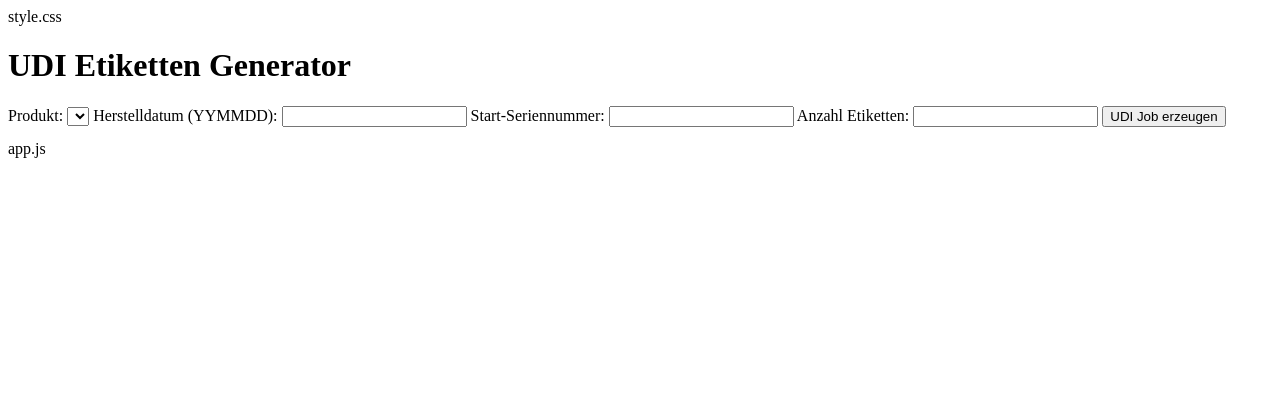
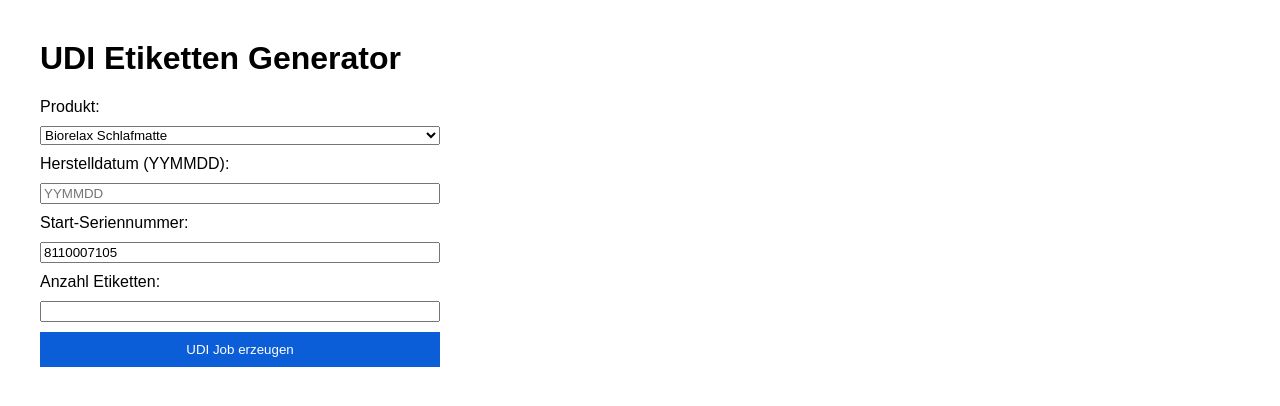
Before and after one commit to KleinMed-AG/gtin, a plain HTML site: page docs/index.html in a window 1280 px wide. Drawn offline with Linux system fonts and the light colour scheme.

Commit message:
Update index.html

```diff
--- a/docs/index.html
+++ b/docs/index.html
@@ -1,32 +1,61 @@
 <!DOCTYPE html>
 <html lang="de">
 <head>
-  <meta charset="UTF-8"/>
+  <meta charset="UTF-8">
   <title>UDI Etiketten Generator</title>
-  style.css
+  <meta name="viewport" content="width=device-width, initial-scale=1.0">
+
+  <!-- Styles -->
+  <link rel="stylesheet" href="style.css">
 </head>
 <body>
+
   <h1>UDI Etiketten Generator</h1>
 
-  <form id="udiForm">
-    <label>Produkt:</label>
-    <select id="product"></select>
+  <form id="udiForm" novalidate>
 
-    <label>Herstelldatum (YYMMDD):</label>
-    <input type="text" id="date" required/>
+    <label for="product">Produkt:</label>
+    <select id="product" name="product" required>
+      <!-- Options will be injected by app.js -->
+    </select>
 
-    <label>Start-Seriennummer:</label>
-    <input type="number" id="serialStart" required/>
+    <label for="date">Herstelldatum (YYMMDD):</label>
+    <input
+      type="text"
+      id="date"
+      name="date"
+      required
+      pattern="\d{6}"
+      maxlength="6"
+      placeholder="z.B. 250120"
+    >
 
-    <label>Anzahl Etiketten:</label>
-    <input type="number" id="count" required/>
+    <label for="serialStart">Start-Seriennummer:</label>
+    <input
+      type="number"
+      id="serialStart"
+      name="serialStart"
+      required
+      min="0"
+      step="1"
+    >
+
+    <label for="count">Anzahl Etiketten:</label>
+    <input
+      type="number"
+      id="count"
+      name="count"
+      required
+      min="1"
+      step="1"
+    >
 
     <button type="submit">UDI Job erzeugen</button>
   </form>
 
-  <pre id="output"></pre>
+  <pre id="output" aria-live="polite"></pre>
 
-  <!-- Defer so the DOM exists before app.js runs -->
-  app.js</script>
+  <!-- JavaScript -->
+  <script src="app.js" defer></script>
 </body>
 </html>
```
